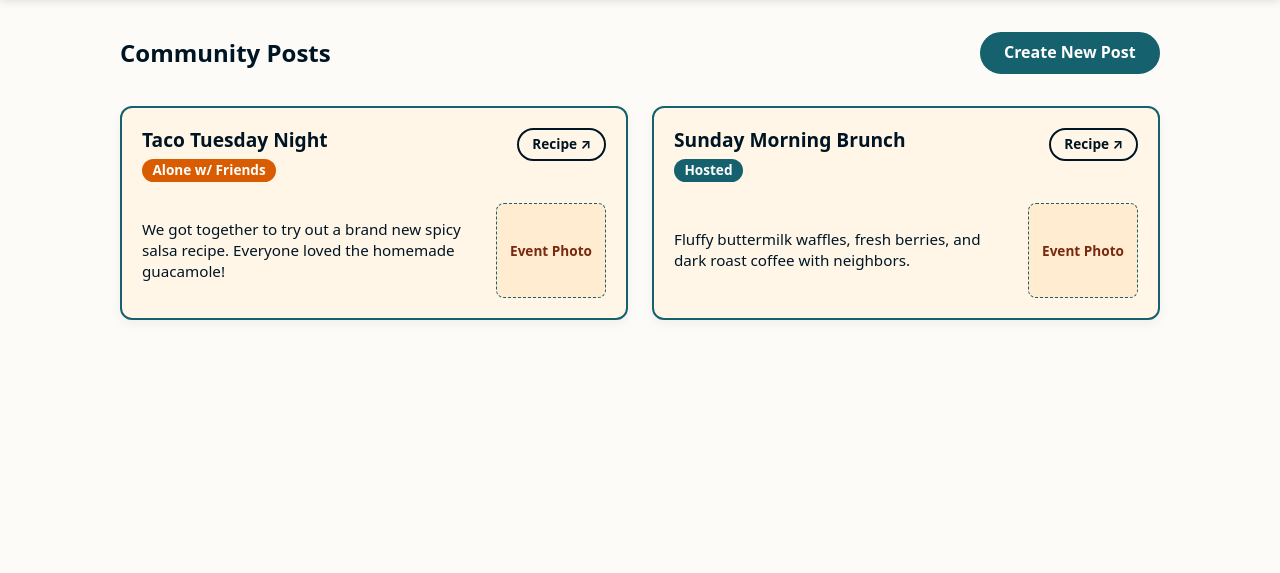
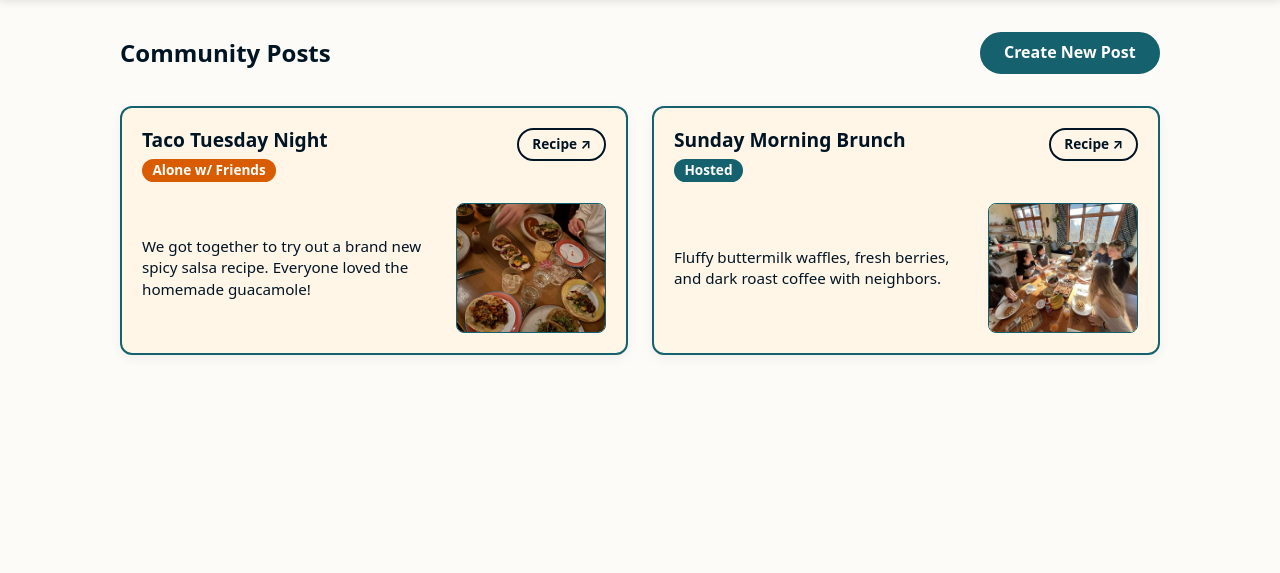
Before and after one commit to raranj/2_BeMyGuest, a Django app: page /posts/ in a window 1280 px wide. Shown: the part 70-643 px from the top of the page. Run offline with Django 5.2, Linux system fonts and the light colour scheme.

Commit message:
images added + fixed home banner

```diff
--- a/bemyguest/templates/posts.html
+++ b/bemyguest/templates/posts.html
@@ -28,12 +28,12 @@
     </div>
 
     <!-- Body Content Row -->
-    <div style="display: grid; grid-template-columns: 1fr 110px; gap: 1rem; align-items: center; margin-top: 1.25rem;">
+    <div style="display: grid; grid-template-columns: 1fr 150px; gap: 1rem; align-items: center; margin-top: 1.25rem;">
       <div style="font-size: 0.95rem; color: var(--ink-black); line-height: 1.4;">
         We got together to try out a brand new spicy salsa recipe. Everyone loved the homemade guacamole!
       </div>
-      <div style="background: var(--papaya-whip, #FFECD1); height: 95px; border: 1.5px dashed var(--stormy-teal); border-radius: 8px; display: flex; align-items: center; justify-content: center; color: var(--brandy, #8B3A2B); font-size: 0.85rem; font-weight: 600; text-align: center; padding: 0.25rem;">
-        Event Photo
+      <div style="height: 130px; border-radius: 8px; overflow: hidden; border: 1.5px solid var(--stormy-teal);">
+        <img src="{% static 'images/TacoTuesdayNight.jpg' %}" alt="Taco Tuesday Night" style="width: 100%; height: 100%; object-fit: cover; display: block;">
       </div>
     </div>
 
@@ -54,12 +54,12 @@
     </div>
 
     <!-- Body Content Row -->
-    <div style="display: grid; grid-template-columns: 1fr 110px; gap: 1rem; align-items: center; margin-top: 1.25rem;">
+    <div style="display: grid; grid-template-columns: 1fr 150px; gap: 1rem; align-items: center; margin-top: 1.25rem;">
       <div style="font-size: 0.95rem; color: var(--ink-black); line-height: 1.4;">
         Fluffy buttermilk waffles, fresh berries, and dark roast coffee with neighbors.
       </div>
-      <div style="background: var(--papaya-whip, #FFECD1); height: 95px; border: 1.5px dashed var(--stormy-teal); border-radius: 8px; display: flex; align-items: center; justify-content: center; color: var(--brandy, #8B3A2B); font-size: 0.85rem; font-weight: 600; text-align: center; padding: 0.25rem;">
-        Event Photo
+      <div style="height: 130px; border-radius: 8px; overflow: hidden; border: 1.5px solid var(--stormy-teal);">
+        <img src="{% static 'images/SundayMorningBrunch.jpg' %}" alt="Sunday Morning Brunch" style="width: 100%; height: 100%; object-fit: cover; display: block;">
       </div>
     </div>
 
--- a/bemyguest/ui-ux/style.css
+++ b/bemyguest/ui-ux/style.css
@@ -168,11 +168,19 @@ h1, h2, h3, h4, h5 {
 }
 
 .recipe-card__image {
-  width: 100%;
-  height: 180px;
-  object-fit: cover;
-  background-color: var(--stormy-teal-dark); /* Darker blue image placeholder */
-  color: var(--white);                        /* White text over dark background */
+  width: 100% !important;
+  height: 180px !important;
+  object-fit: cover !important;
+  background-color: var(--stormy-teal-dark, #0F434B);
+  position: relative;
+  overflow: hidden;
+}
+
+.recipe-card__image img {
+  display: block !important;
+  width: 100% !important;
+  height: 100% !important;
+  object-fit: cover !important;
 }
 
 .recipe-card__content {
```
Also changed, not shown: bemyguest/templates/home.html (+9 -3 lines), bemyguest/templates/recipes.html (+6 -2 lines), bemyguest/ui-ux/images/BananaBread.jpeg (added), bemyguest/ui-ux/images/SundayMorningBrunch.jpg (added), bemyguest/ui-ux/images/TacoTuesdayNight.jpg (added).
